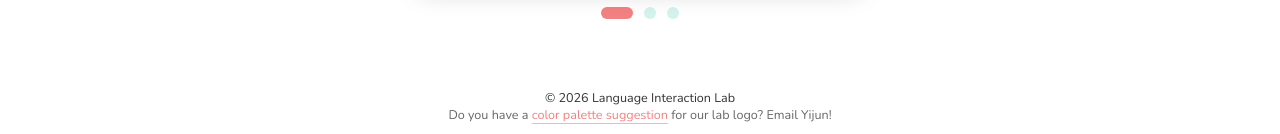
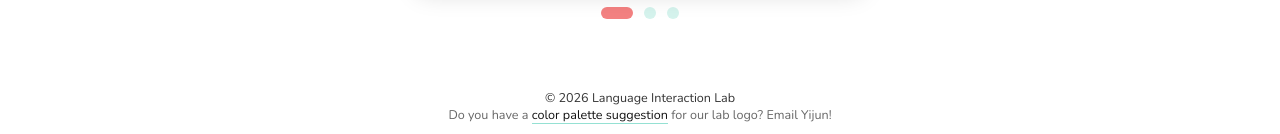
Before and after one commit to LanguageInteraction/LanguageInteraction.github.io, a Jekyll site: the page index.html, which Jekyll copies as it is, in a window 1280 px wide and 900 px high, scrolled down 1607 px. Shown: the part 763-897 px from the top of the window. Built offline with Jekyll 4.4.1, drawn with Linux system fonts in a browser that asks for light colours.

Commit message:
Update index.css

```diff
--- a/styles/index.css
+++ b/styles/index.css
@@ -998,7 +998,7 @@ footer{
     color: rgba(0,0,0,.6);
 }
 .suggestion a{
-    color: var(--st1);
+    color: #111;
     text-decoration: none;
     border-bottom: 1px solid var(--st3);
     transition: all .2s ease;
```
